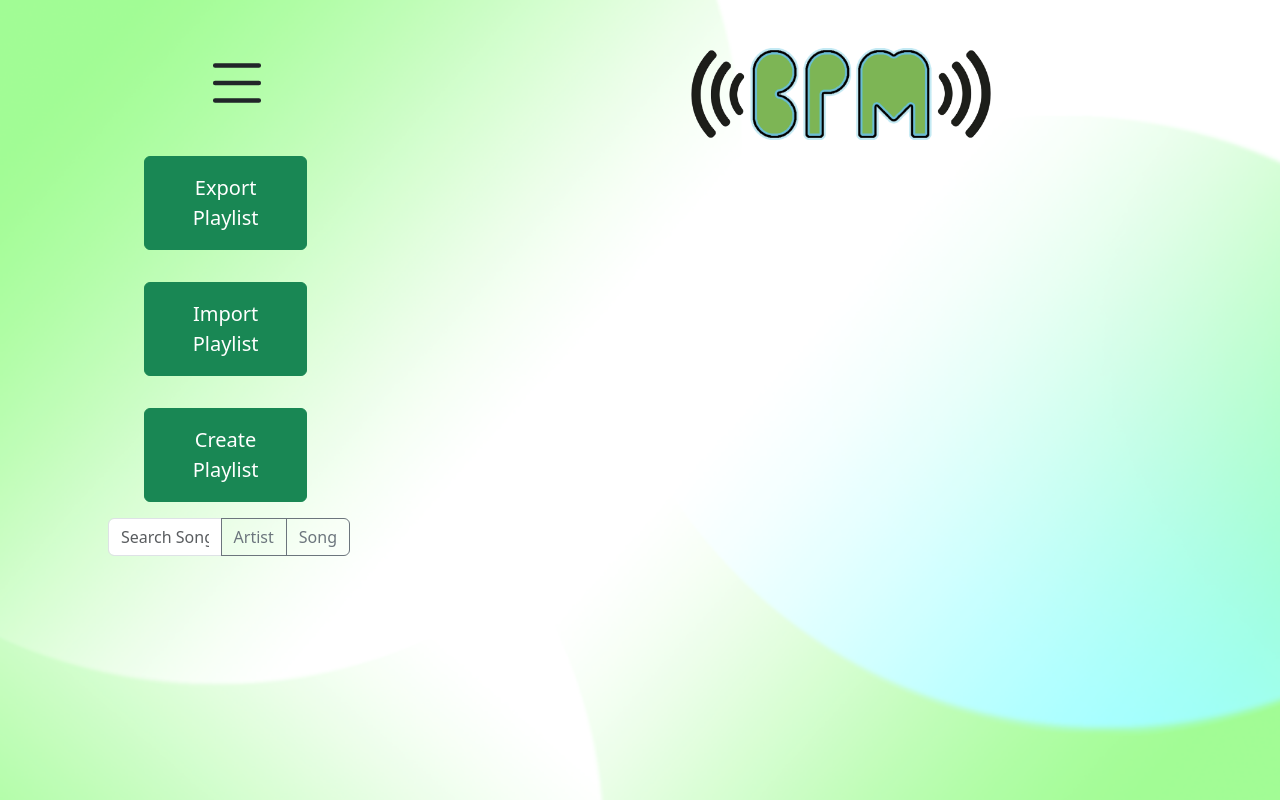
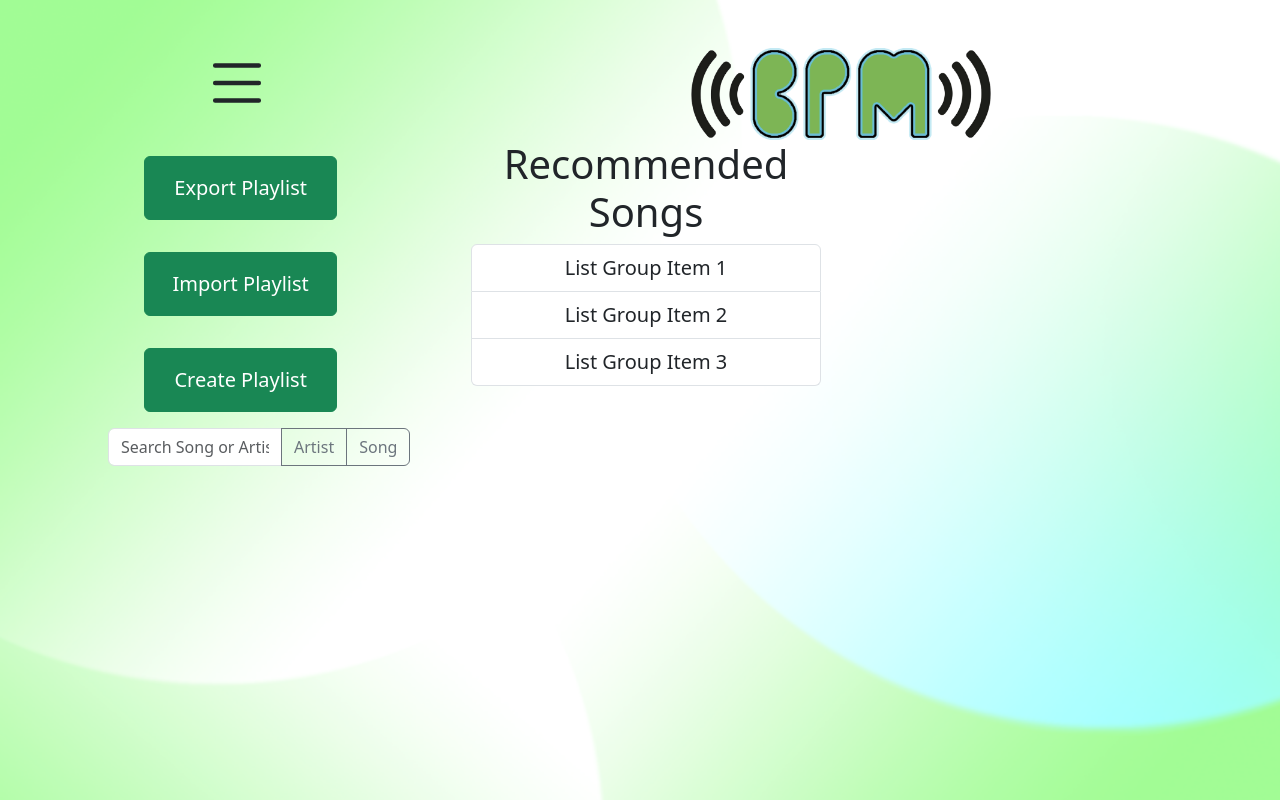
Before and after one commit to CS-4800-Music-Recommender/Front-End, a React (Vite) app: page /playlist in a window 1280 px wide. Built offline with nearby package versions, Linux system fonts and the light colour scheme.

Commit message:
Recommended songs listgroup

```diff
--- a/src/pages/PlaylistPage.jsx
+++ b/src/pages/PlaylistPage.jsx
@@ -9,6 +9,7 @@ import {
 } from "react-bootstrap";
 import logo from "../images/splashscreen/bpm-logo.png";
 import { List } from "react-bootstrap-icons";
+import { ListGroup } from "react-bootstrap/esm";
 
 const PlaylistPage = () => {
   return (
@@ -22,7 +23,8 @@ const PlaylistPage = () => {
         </Col>
       </Row>
       <Row className="mx-5">
-        <div className="text-center" style={{ width: "15%" }}>
+        <Col xs={4}>
+          <div className="text-center" style={{ width: "50%" }}>
             <Row>
               <Button
                 variant="success"
@@ -41,6 +43,7 @@ const PlaylistPage = () => {
                 Import Playlist
               </Button>
             </Row>
+
             <Row>
               <Button
                 variant="success"
@@ -52,7 +55,7 @@ const PlaylistPage = () => {
             </Row>
           </div>
           <Row>
-          <InputGroup className="mb-3" style={{ width: "25%" }}>
+            <InputGroup className="mb-3" style={{ width: "90%" }}>
               <Form.Control
                 placeholder="Search Song or Artist"
                 aria-label="Search Song or Artist"
@@ -66,6 +69,23 @@ const PlaylistPage = () => {
               </Button>
             </InputGroup>
           </Row>
+        </Col>
+        <Col>
+          <div className="text-center " style={{ width: "50%" }} id="playlist">
+            <h1>Recommended Songs</h1>
+            <ListGroup className="fs-5">
+              <ListGroup.Item action>
+                List Group Item 1
+              </ListGroup.Item>
+              <ListGroup.Item action>
+                List Group Item 2
+              </ListGroup.Item>
+              <ListGroup.Item action>
+                List Group Item 3
+              </ListGroup.Item>
+            </ListGroup>
+          </div>
+        </Col>
       </Row>
     </Container>
   );
```
Lines whose indentation alone changed are shown as unchanged.
